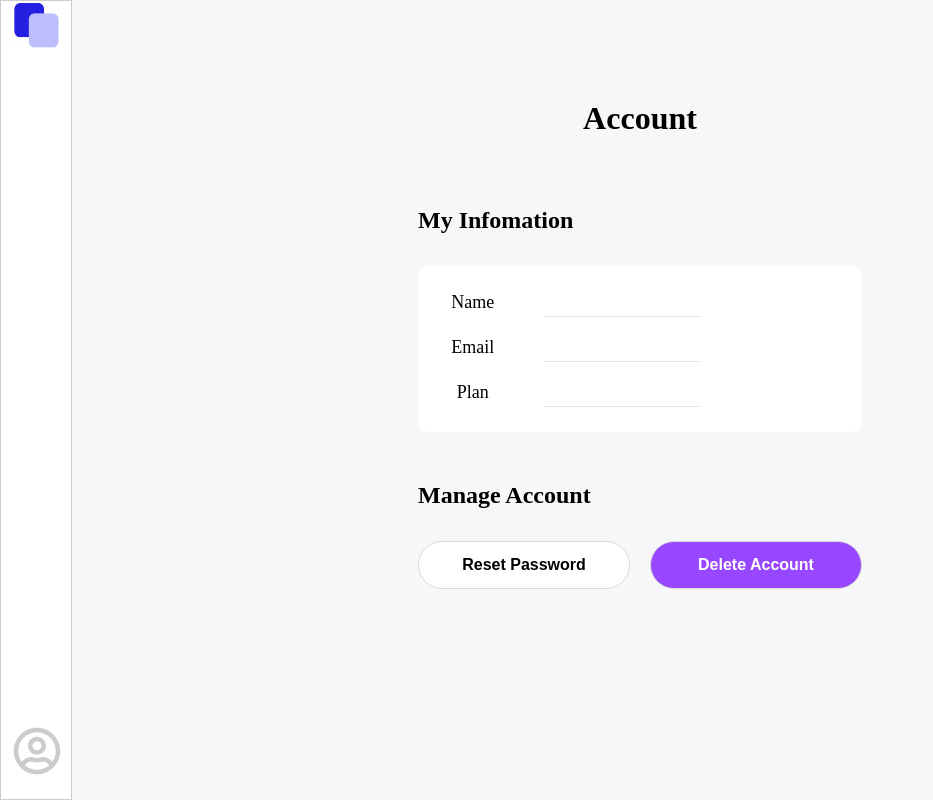
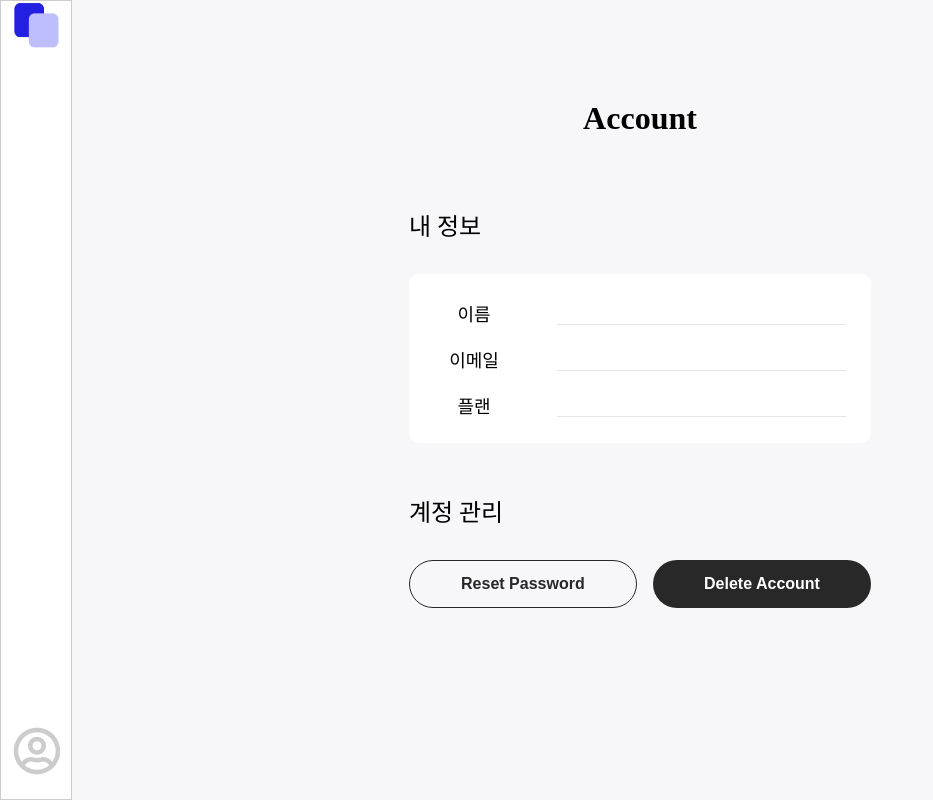
Before and after one commit to yeongjuyun/blok, a React (Create React App) app in the folder client/: page /account in a window 1280 px wide. Shown: the whole page, without its empty margins (0-933 px from the left). Built offline with nearby package versions, Linux system fonts and the light colour scheme; no server answers.

Commit message:
[refactor] button 컴포넌트로 수정

```diff
--- a/client/src/App.tsx
+++ b/client/src/App.tsx
@@ -8,7 +8,8 @@ function App() {
         theme={{
           palette: {
             black: "#282828",
-            gray: "#B7B7B7",
+            gray: "#949494",
+            white: "#FFFFFF",
           },
         }}
       >
--- a/client/src/components/Button.tsx
+++ b/client/src/components/Button.tsx
@@ -10,8 +10,11 @@ interface IProps {
   rounding: boolean;
   outline: boolean;
   onClick: () => void;
+  className: string;
 }
 
+// // color: ${(props: IProps) =>
+//   props.color === "white" ? "red" : "white"}
 const colorStyles = css`
   ${(props: IProps) => {
     const selected = props.theme.palette[props.color];
@@ -26,9 +29,9 @@ const colorStyles = css`
       ${(props: IProps) =>
         props.outline &&
         css`
-          color: black;
-          background: white;
-          border: 1px solid #d9d9d9;
+          color: ${selected};
+          background: none;
+          border: 1px solid ${selected};
           &:hover {
             background: ${selected};
             color: white;
@@ -51,14 +54,15 @@ const sizeStyles = css`
     props.size === "medium" &&
     css`
       height: 2.25rem;
-      font-size: 1rem;
+      font-size: 0.8rem;
     `}
 
   ${(props: IProps) =>
     props.size === "small" &&
     css`
       height: 1.75rem;
-      font-size: 0.875rem;
+      font-weight: 600;
+      font-size: 0.7rem;
     `}
 `;
 
@@ -68,7 +72,7 @@ const fullWidthStyle = css`
     css`
       width: 100%;
       justify-content: center;
-      &:not(:first-child) {
+      & + & {
         margin-left: 0;
         margin-top: 1rem;
       }
@@ -104,13 +108,13 @@ const StyledButton = styled.button`
   /* 둥근 스타일 */
   ${borderStyle}
 
-  /* 기타 */
-  &:not(:first-child) {
-    margin-left: 1rem;
-  }
-
   /* fullWidth */
   ${fullWidthStyle}
+
+  /* 기타 */
+  & + & {
+    margin-left: 0.5rem;
+  }
 `;
 
 type ButtonProps = {
@@ -121,6 +125,7 @@ type ButtonProps = {
   rounding: boolean;
   outline: boolean;
   onClick: () => void;
+  className: string;
 };
 
 Button.defaultProps = {
@@ -132,6 +137,7 @@ Button.defaultProps = {
   onClick: () => {
     console.log("click");
   },
+  className: "",
 };
 
 export default function Button({
--- a/client/src/components/MyInfo.tsx
+++ b/client/src/components/MyInfo.tsx
@@ -2,6 +2,7 @@ import React, { useState, useEffect } from "react";
 import styled from "styled-components";
 import axios from "axios";
 import { useDispatch } from "react-redux";
+import Button from "./Button";
 
 const MainContainer = styled.div`
   margin: 100px;
@@ -19,7 +20,7 @@ export const MainTitle = styled.div`
 `;
 
 const Title = styled.div`
-  font-weight: 600;
+  font-weight: 500;
   font-size: 1.5rem;
   margin-bottom: 32px;
 `;
@@ -36,12 +37,12 @@ const ContentContainer = styled.div`
 
 const ContentDiv = styled.div`
   display: flex;
-  width: 16rem;
+  width: 100%;
 `;
 
 const ContentTitle = styled.div`
   font-size: 1.125rem;
-  font-weight: 500;
+  font-weight: 00;
   width: 6.25em;
   text-align: center;
   margin-right: 43px;
@@ -49,45 +50,26 @@ const ContentTitle = styled.div`
 
 const Content = styled.div`
   font-size: 1.125rem;
-  width: 18.75rem;
+  width: 100%;
   height: 1.5rem;
-  background-color: #fff;
+  color: #111111;
   border-bottom: 1px solid #e5e5e5;
 `;
 
-const ResetButton = styled.button`
-  border: 1px solid #d9d9d9;
-  border-radius: 30px;
-  background-color: #ffffff;
-  color: black;
-  width: 13.25rem;
-  height: 3rem;
-  font-size: 16px;
-  font-weight: 600;
-  cursor: pointer;
-  margin: 0 20px 0 0;
+const ControlButton = styled(Button)`
+  padding: 0 3.2rem;
+  & + & {
+    margin-left: 1rem;
+  }
 
   @media screen and (max-width: 780px) {
-    background-color: #ffffff;
     width: 100%;
-    margin: 0 0 10px 0;
-  }
-`;
+    margin-bottom: 10px;
+    justify-content: center;
 
-const DeleteButton = styled.button`
-  border: 1px solid #d9d9d9;
-  border-radius: 30px;
-  background-color: #9747ff;
-  color: #ffffff;
-  width: 13.25rem;
-  height: 3rem;
-  font-size: 1rem;
-  font-weight: 600;
-  cursor: pointer;
-
-  @media screen and (max-width: 780px) {
-    background-color: #9747ff;
-    width: 100%;
+    & + & {
+      margin-left: 0;
+    }
   }
 `;
 
@@ -134,26 +116,30 @@ export default function MyInfo() {
     <MainContainer>
       <MainTitle>Account</MainTitle>
       <Container>
-        <Title>My Infomation</Title>
+        <Title>내 정보</Title>
         <ContentContainer>
           <ContentDiv className="content">
-            <ContentTitle>Name</ContentTitle>
+            <ContentTitle>이름</ContentTitle>
             <Content>{name}</Content>
           </ContentDiv>
           <ContentDiv className="content">
-            <ContentTitle>Email</ContentTitle>
+            <ContentTitle>이메일</ContentTitle>
             <Content>{email}</Content>
           </ContentDiv>
           <ContentDiv>
-            <ContentTitle>Plan</ContentTitle>
+            <ContentTitle>플랜</ContentTitle>
             <Content>{plan}</Content>
           </ContentDiv>
         </ContentContainer>
       </Container>
       <Container>
-        <Title>Manage Account</Title>
-        <ResetButton onClick={resetHandler}>Reset Password</ResetButton>
-        <DeleteButton onClick={deleteHandler}>Delete Account</DeleteButton>
+        <Title>계정 관리</Title>
+        <ControlButton onClick={resetHandler} size="large" outline rounding>
+          Reset Password
+        </ControlButton>
+        <ControlButton onClick={deleteHandler} size="large" rounding>
+          Delete Account
+        </ControlButton>
       </Container>
     </MainContainer>
   );
```
